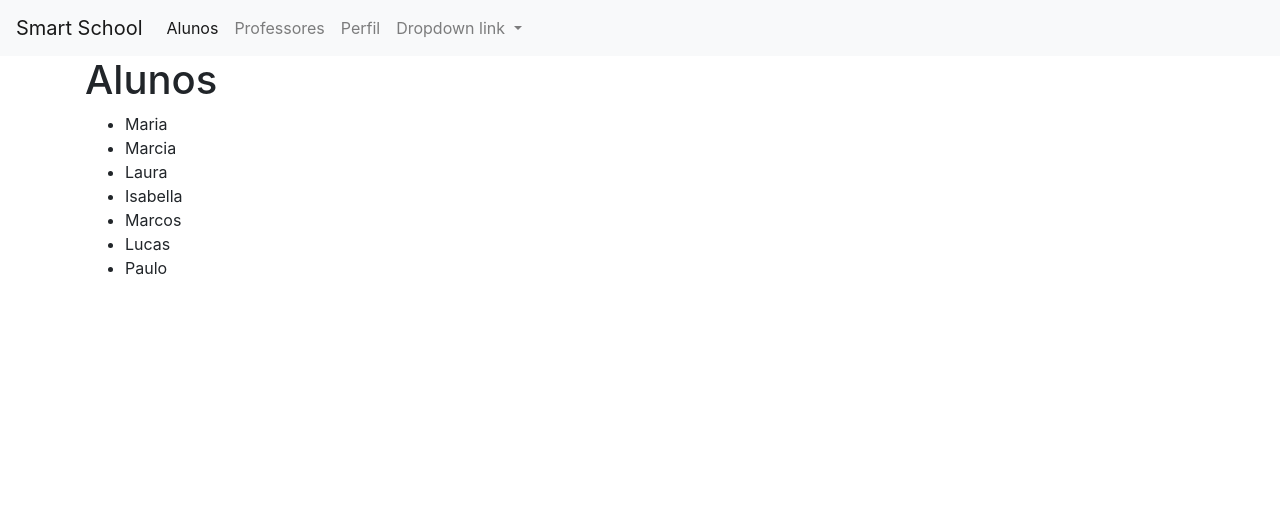
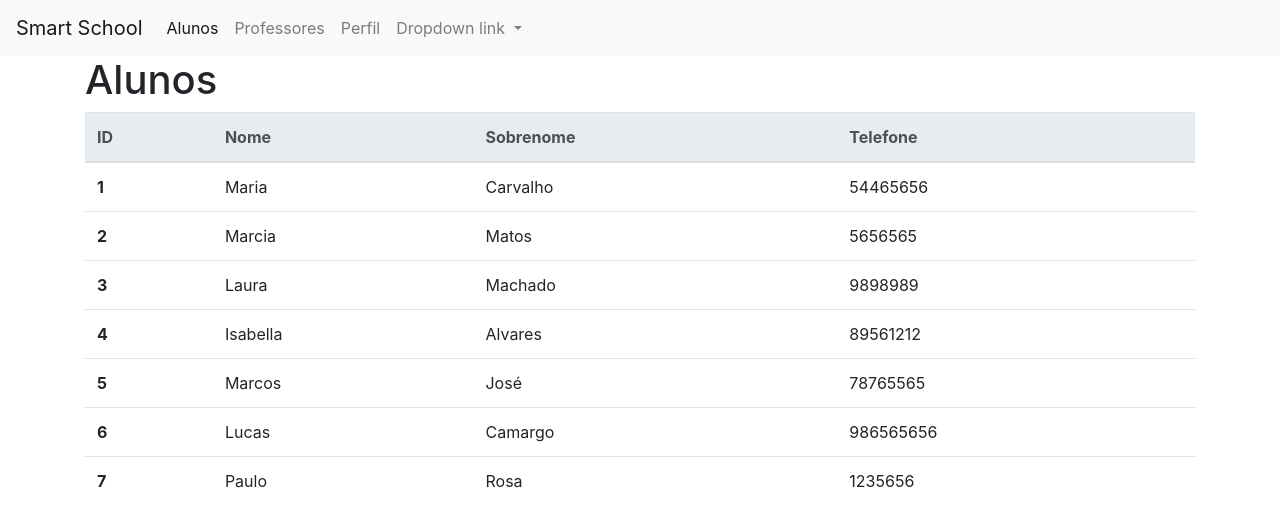
Before and after one commit to ma-carvalho/aspnetcore-angular, an Angular app in the folder SmartSchool/: page /alunos in a window 1280 px wide. Shown: the top 526 px of the page. Built offline with nearby package versions, Linux system fonts and the light colour scheme.

Commit message:
Criado tabela alunos e professores

```diff
--- a/SmartSchool/src/app/alunos/alunos.component.html
+++ b/SmartSchool/src/app/alunos/alunos.component.html
@@ -1,6 +1,20 @@
 <h1>{{titulo}}</h1>
-<ul>
-    <li *ngFor="let aluno of alunos">
-        {{aluno.nome}}
-    </li>
-</ul>
+
+  <table class="table">
+    <thead class="thead-light">
+      <tr>
+        <th scope="col">ID</th>
+        <th scope="col">Nome</th>
+        <th scope="col">Sobrenome</th>
+        <th scope="col">Telefone</th>
+      </tr>
+    </thead>
+    <tbody>
+      <tr *ngFor="let aluno of alunos">
+        <th scope="row">{{aluno.id}}</th>
+        <td>{{aluno.nome}}</td>
+        <td>{{aluno.sobrenome}}</td>
+        <td>{{aluno.telefone}}</td>
+      </tr>
+    </tbody>
+  </table>
--- a/SmartSchool/src/app/alunos/alunos.component.ts
+++ b/SmartSchool/src/app/alunos/alunos.component.ts
@@ -7,16 +7,16 @@ import { Component, OnInit } from '@angular/core';
 })
 export class AlunosComponent implements OnInit {
 
-  titulo = 'Alunos';
+  public titulo = 'Alunos';
 
   alunos = [
-    { nome: 'Maria' },
-    { nome: 'Marcia' },
-    { nome: 'Laura' },
-    { nome: 'Isabella' },
-    { nome: 'Marcos' },
-    { nome: 'Lucas' },
-    { nome: 'Paulo' }
+    { id: 1, nome: 'Maria', sobrenome: 'Carvalho', telefone:  54465656 },
+    { id: 2, nome: 'Marcia', sobrenome: 'Matos', telefone:  5656565 },
+    { id: 3, nome: 'Laura', sobrenome: 'Machado', telefone:  9898989 },
+    { id: 4, nome: 'Isabella', sobrenome: 'Alvares', telefone:  89561212 },
+    { id: 5, nome: 'Marcos', sobrenome: 'José', telefone:  78765565 },
+    { id: 6, nome: 'Lucas', sobrenome: 'Camargo', telefone:  986565656 },
+    { id: 7, nome: 'Paulo', sobrenome: 'Rosa', telefone:  1235656 }
   ];
 
   constructor() { }
--- a/SmartSchool/src/app/dashboard/dashboard.component.html
+++ b/SmartSchool/src/app/dashboard/dashboard.component.html
@@ -1 +1 @@
-<p>dashboard works!</p>
+<h1>{{titulo}}</h1>
--- a/SmartSchool/src/app/dashboard/dashboard.component.ts
+++ b/SmartSchool/src/app/dashboard/dashboard.component.ts
@@ -7,6 +7,8 @@ import { Component, OnInit } from '@angular/core';
 })
 export class DashboardComponent implements OnInit {
 
+  public titulo = 'Dashboard';
+
   constructor() { }
 
   ngOnInit(): void {
--- a/SmartSchool/src/app/perfil/perfil.component.html
+++ b/SmartSchool/src/app/perfil/perfil.component.html
@@ -1 +1 @@
-<p>perfil works!</p>
+<h1>{{titulo}}</h1>
--- a/SmartSchool/src/app/perfil/perfil.component.ts
+++ b/SmartSchool/src/app/perfil/perfil.component.ts
@@ -7,6 +7,8 @@ import { Component, OnInit } from '@angular/core';
 })
 export class PerfilComponent implements OnInit {
 
+  public titulo = 'Perfil';
+
   constructor() { }
 
   ngOnInit(): void {
--- a/SmartSchool/src/app/professores/professores.component.html
+++ b/SmartSchool/src/app/professores/professores.component.html
@@ -1,7 +1,18 @@
 <h1>{{titulo}}</h1>
 
-<ul>
-    <li *ngFor="let professor of professores">
-        {{professor.nome}}
-    </li>
-</ul>
+<table class="table">
+    <thead class="thead-light">
+      <tr>
+        <th scope="col">ID</th>
+        <th scope="col">Nome</th>
+        <th scope="col">Disciplina</th>
+      </tr>
+    </thead>
+    <tbody>
+      <tr *ngFor="let professor of professores">
+        <th scope="row">{{professor.id}}</th>
+        <td>{{professor.nome}}</td>
+        <td>{{professor.disciplina}}</td>
+      </tr>
+    </tbody>
+  </table>
--- a/SmartSchool/src/app/professores/professores.component.ts
+++ b/SmartSchool/src/app/professores/professores.component.ts
@@ -10,14 +10,14 @@ export class ProfessoresComponent implements OnInit {
   titulo = 'Professores';
 
   professores = [
-    { nome: 'Mario' },
-    { nome: 'Carlos' },
-    { nome: 'Maria' },
-    { nome: 'Amanda' },
-    { nome: 'Matheus' },
-    { nome: 'Efrain' },
-    { nome: 'Elen' },
-    { nome: 'Helena' },
+    { id: 1, nome: 'Mario', disciplina: 'Matemática' },
+    { id: 2, nome: 'Carlos', disciplina: 'Português' },
+    { id: 3, nome: 'Maria', disciplina: 'História' },
+    { id: 4, nome: 'Amanda', disciplina: 'Inglês' },
+    { id: 5, nome: 'Matheus', disciplina: 'Física' },
+    { id: 6, nome: 'Efrain', disciplina: 'Química' },
+    { id: 7, nome: 'Elen', disciplina: 'Robótica' },
+    { id: 8, nome: 'Helena', disciplina: 'Programação' },
   ];
 
   constructor() { }
```
